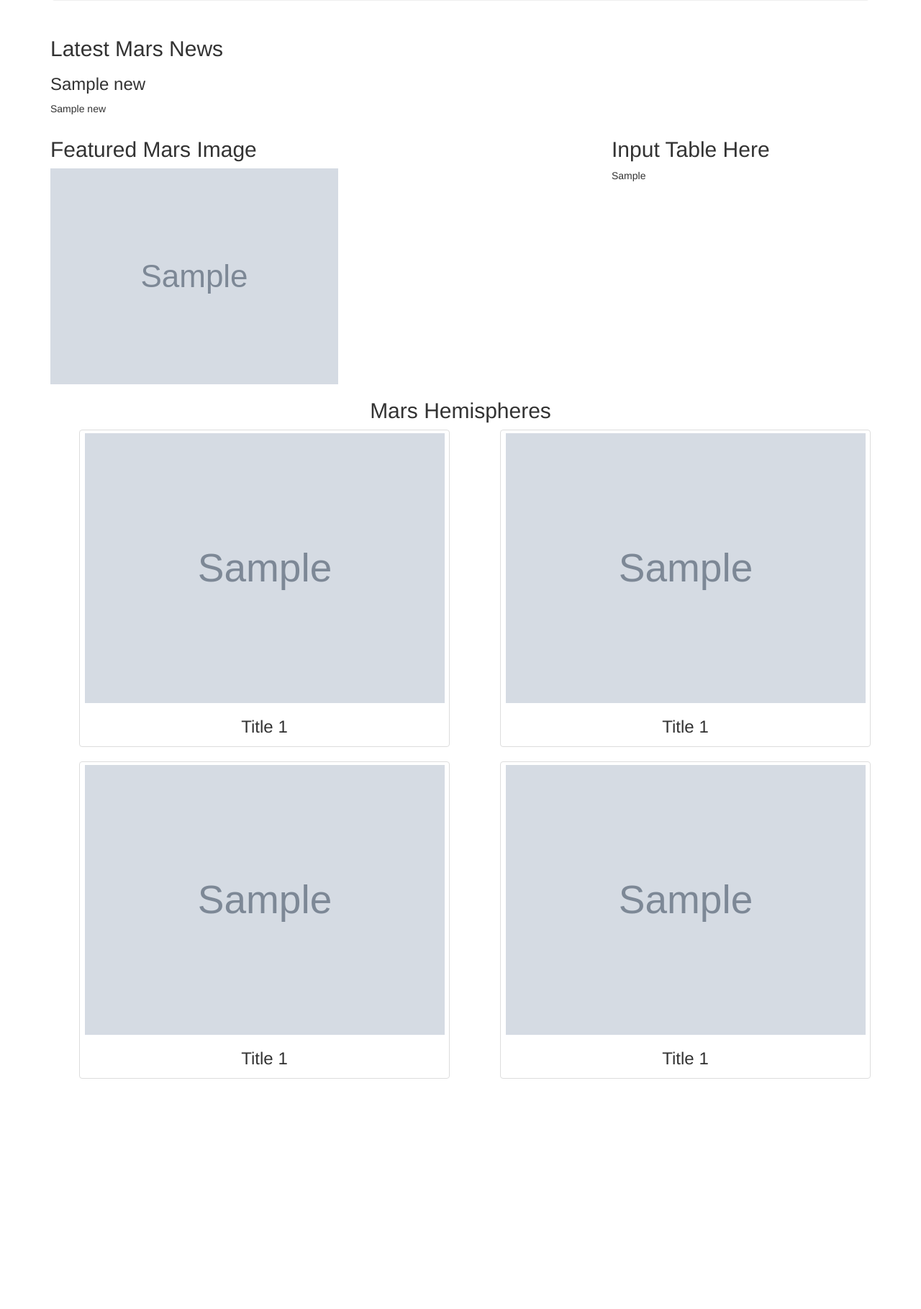
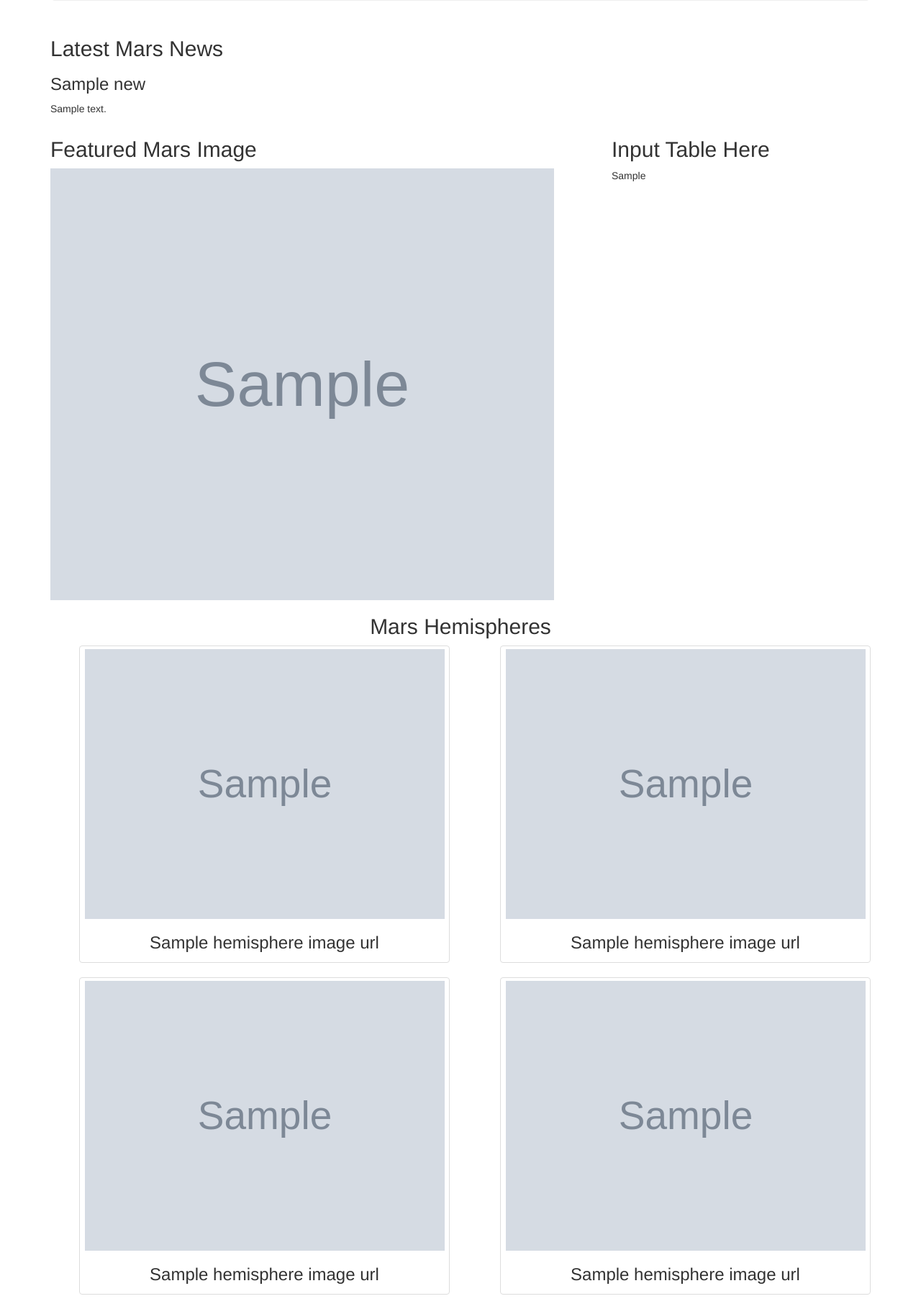
Before and after one commit to tah96/mars-scraping-project, a Flask app: page / in a window 1280 px wide. Shown: the part 255-2074 px from the top of the page at 72% size. Before the commit the page ends 1754 px from the top, so only its background shows below. Run offline with Flask 2, Linux system fonts and the light colour scheme; grey boxes marked "Sample" are stand-in pictures; a database or web service that is not in the repository returns one stand-in record (values such as "Sample title"); some libraries are stand-ins or nearby versions.

Commit message:
final changes

```diff
--- a/Missions_to_Mars/scrape_mars.py
+++ b/Missions_to_Mars/scrape_mars.py
@@ -116,7 +116,7 @@ def scrape():
         'news_list' : news_list,
         'featured_image_url': featured_image_url,
         'html_table': html_table,
-        'hemisphere_info': hemisphere_image_urls
+        'hemisphere_image_urls': hemisphere_image_urls
     }
 
     browser.quit()
--- a/Missions_to_Mars/templates/index.html
+++ b/Missions_to_Mars/templates/index.html
@@ -19,19 +19,19 @@
     <div class="row">
       <div class='col-md-12'>
         <h2>Latest Mars News</h2>
-        <h3>{{ listings.news_list[0] }}</h3>
-        <p>{{ listings.news_list[0] }}</p>
+        <h3>{{ listings.news_list[0]["News Title"] }}</h3>
+        <p>{{ listings.news_list[0]["News Description"] }}</p>
       </div>
     </div>
 
     <div class="row">
       <div class="col-md-8">
         <h2>Featured Mars Image</h2>
-        <img src= {{ listings.featured_image_url }} />
+        <img src= {{ listings.featured_image_url }} width="700" height="600" />
       </div>
       <div class="col-md-4">
         <h2>Input Table Here</h2>
-        {{ listings.html_table }}
+        {{ listings.html_table | safe }}
       </div>
     </div>
   </div>
@@ -45,16 +45,16 @@
       <div class='col-md-6'>
         <ul class="thumbnails">
           <div class="thumbnail">
-            <img src= {{ listings.featured_image_url }} width="500" height="600"/>
-            <h3 style='text-align:center'>Title 1</h3>
+            <img src= {{ listings.hemisphere_image_urls[0]["img_url"] }} width="500" height="600"/>
+            <h3 style='text-align:center'>{{ listings.hemisphere_image_urls[0]["title"] }}</h3>
           </div>
         </ul>
       </div>
       <div class='col-md-6'>
         <ul class="thumbnails">
           <div class="thumbnail">
-            <img src= {{ listings.featured_image_url }} width="500" height="600"/>
-            <h3 style='text-align:center'>Title 1</h3>
+            <img src= {{ listings.hemisphere_image_urls[1]["img_url"] }} width="500" height="600"/>
+            <h3 style='text-align:center'>{{ listings.hemisphere_image_urls[1]["title"] }}</h3>
           </div>
         </ul>
       </div>
@@ -63,16 +63,16 @@
       <div class='col-md-6'>
         <ul class="thumbnails">
           <div class="thumbnail">
-            <img src= {{ listings.featured_image_url }} width="500" height="600"/>
-            <h3 style='text-align:center'>Title 1</h3>
+            <img src= {{ listings.hemisphere_image_urls[2]["img_url"] }} width="500" height="600"/>
+            <h3 style='text-align:center'>{{ listings.hemisphere_image_urls[2]["title"] }}</h3>
           </div>
         </ul>
       </div>
       <div class='col-md-6'>
         <ul class="thumbnails">
           <div class="thumbnail">
-            <img src= {{ listings.featured_image_url }} width="500" height="600"/>
-            <h3 style='text-align:center'>Title 1</h3>
+            <img src= {{ listings.hemisphere_image_urls[3]["img_url"] }} width="500" height="600"/>
+            <h3 style='text-align:center'>{{ listings.hemisphere_image_urls[3]["title"] }}</h3>
           </div>
         </ul>
       </div>
```
